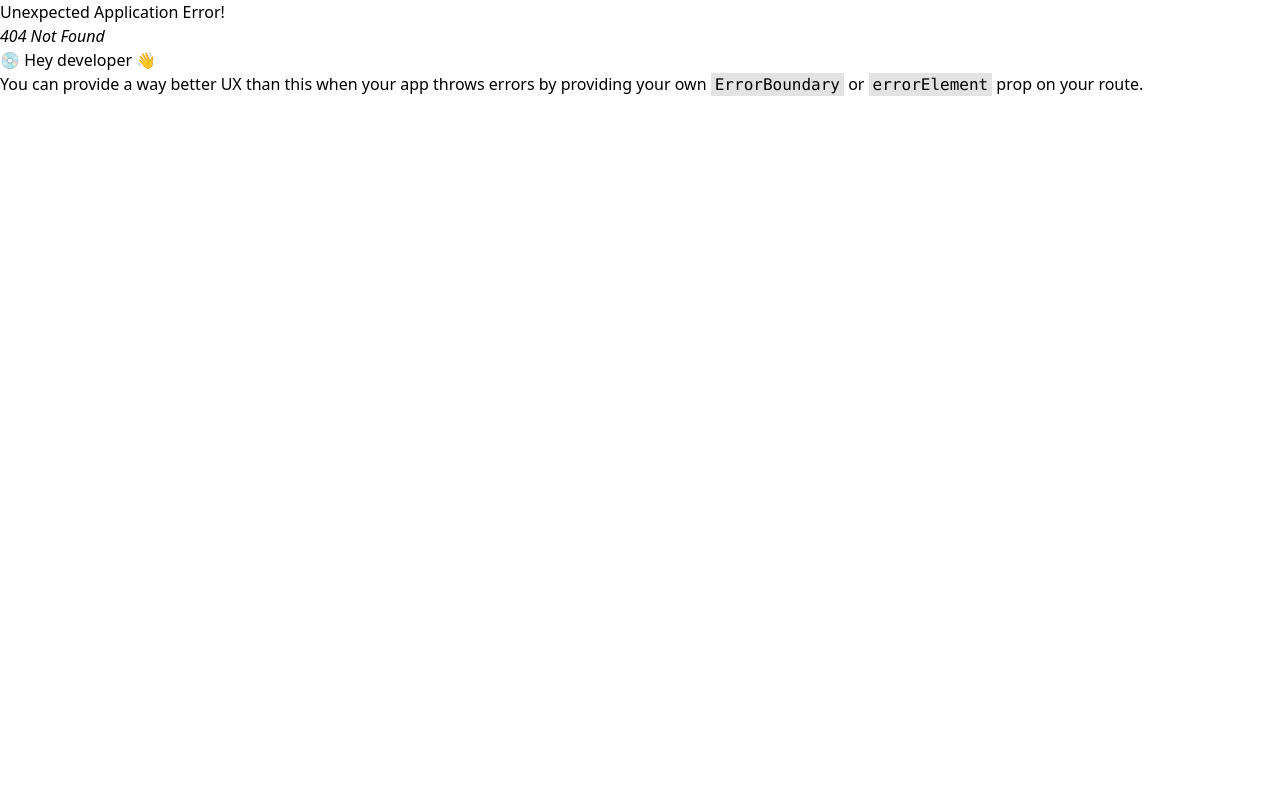
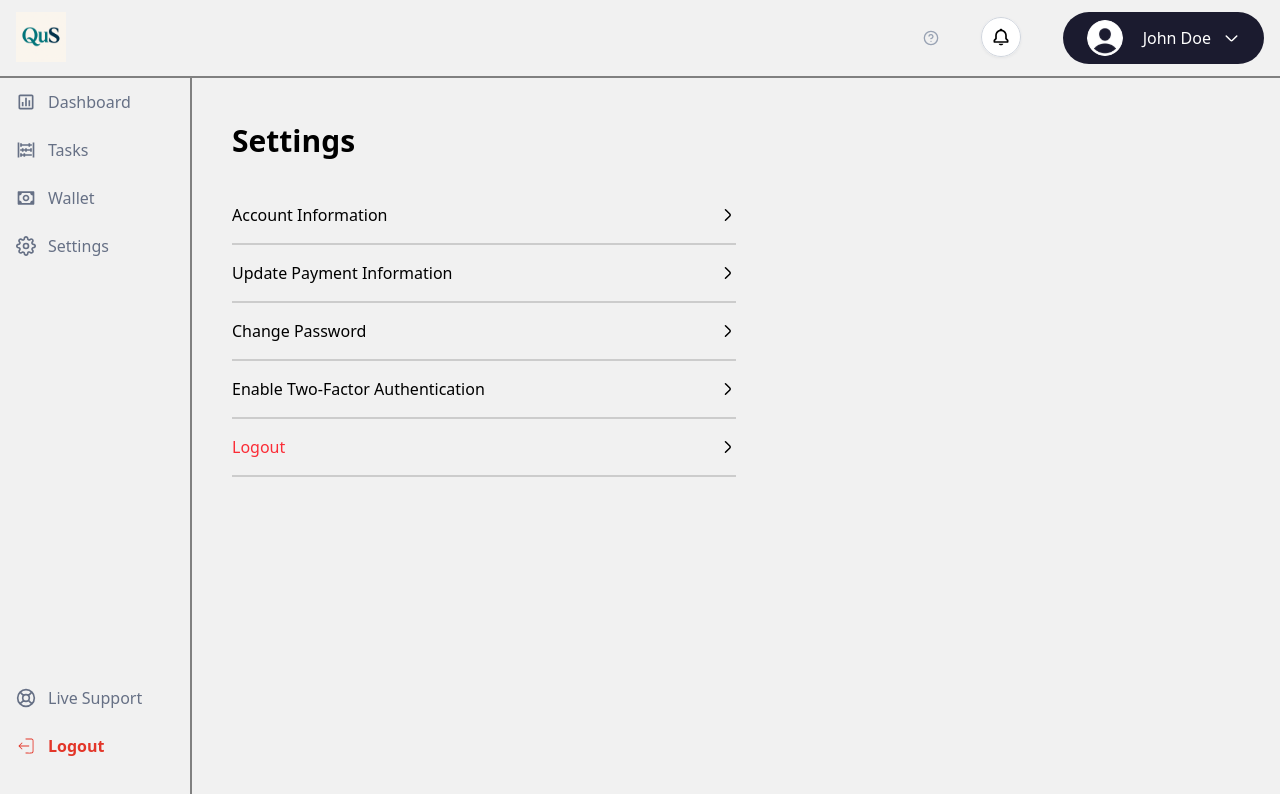
Before and after one commit to Frokesy/qus, a React (Vite) app: page /settings in a window 1280 px wide. Before the commit this address had no page. Shown: the top 794 px of the page. Built offline with nearby package versions, Linux system fonts and the light colour scheme.

Commit message:
designed settings page

```diff
--- a/src/App.tsx
+++ b/src/App.tsx
@@ -5,6 +5,7 @@ import Dashboard from "./pages/dashboard";
 import { AnimatePresence } from "framer-motion";
 import Wallet from "./pages/wallet";
 import Tasks from "./pages/tasks";
+import Settings from "./pages/settings";
 
 const App = () => {
   const router = createBrowserRouter([
@@ -13,6 +14,7 @@ const App = () => {
     { path: "/dashboard", element: <Dashboard /> },
     { path: "/wallet", element: <Wallet /> },
     { path: "/tasks", element: <Tasks /> },
+    { path: "/settings", element: <Settings /> },
   ]);
 
   return (
--- a/src/components/svgs/Icons.tsx
+++ b/src/components/svgs/Icons.tsx
@@ -150,7 +150,7 @@ export const Facebook = () => (
   </svg>
 );
 
-export const CaretDown = () => (
+export const CaretDown = ({ color }: { color?: string }) => (
   <svg
     width="17"
     height="16"
@@ -160,7 +160,7 @@ export const CaretDown = () => (
   >
     <path
       d="M13.78 5.9668L9.4333 10.3135C8.91997 10.8268 8.07997 10.8268 7.56664 10.3135L3.21997 5.9668"
-      stroke="#fff"
+      stroke={color ? color : "#fff"}
       strokeWidth="1.5"
       strokeMiterlimit="10"
       strokeLinecap="round"
--- /dev/null
+++ b/src/pages/settings/index.tsx
@@ -0,0 +1,45 @@
+import MainContainer from "../../components/containers/MainContainer";
+import { CaretDown } from "../../components/svgs/Icons";
+
+const Settings = () => {
+  return (
+    <MainContainer>
+      <h1 className="text-[30px] font-semibold">Settings</h1>
+
+      <div className="space-y-4 w-[50%] mt-10">
+        <div className="flex items-center justify-between border-b-2 border-[#ccc] pb-4">
+          <span className="text-[16px]">Account Information</span>
+          <div className="rotate-270">
+            <CaretDown color="black" />
+          </div>
+        </div>
+        <div className="flex items-center justify-between border-b-2 border-[#ccc] pb-4">
+          <span className="text-[16px]">Update Payment Information</span>
+          <div className="rotate-270">
+            <CaretDown color="black" />
+          </div>
+        </div>
+        <div className="flex items-center justify-between border-b-2 border-[#ccc] pb-4">
+          <span className="text-[16px]">Change Password</span>
+          <div className="rotate-270">
+            <CaretDown color="black" />
+          </div>
+        </div>
+        <div className="flex items-center justify-between border-b-2 border-[#ccc] pb-4">
+          <span className="text-[16px]">Enable Two-Factor Authentication</span>
+          <div className="rotate-270">
+            <CaretDown color="black" />
+          </div>
+        </div>
+        <div className="flex items-center justify-between border-b-2 border-[#ccc] pb-4">
+          <span className="text-[16px] text-red-500">Logout</span>
+          <div className="rotate-270">
+            <CaretDown color="black" />
+          </div>
+        </div>
+      </div>
+    </MainContainer>
+  );
+};
+
+export default Settings;
```
